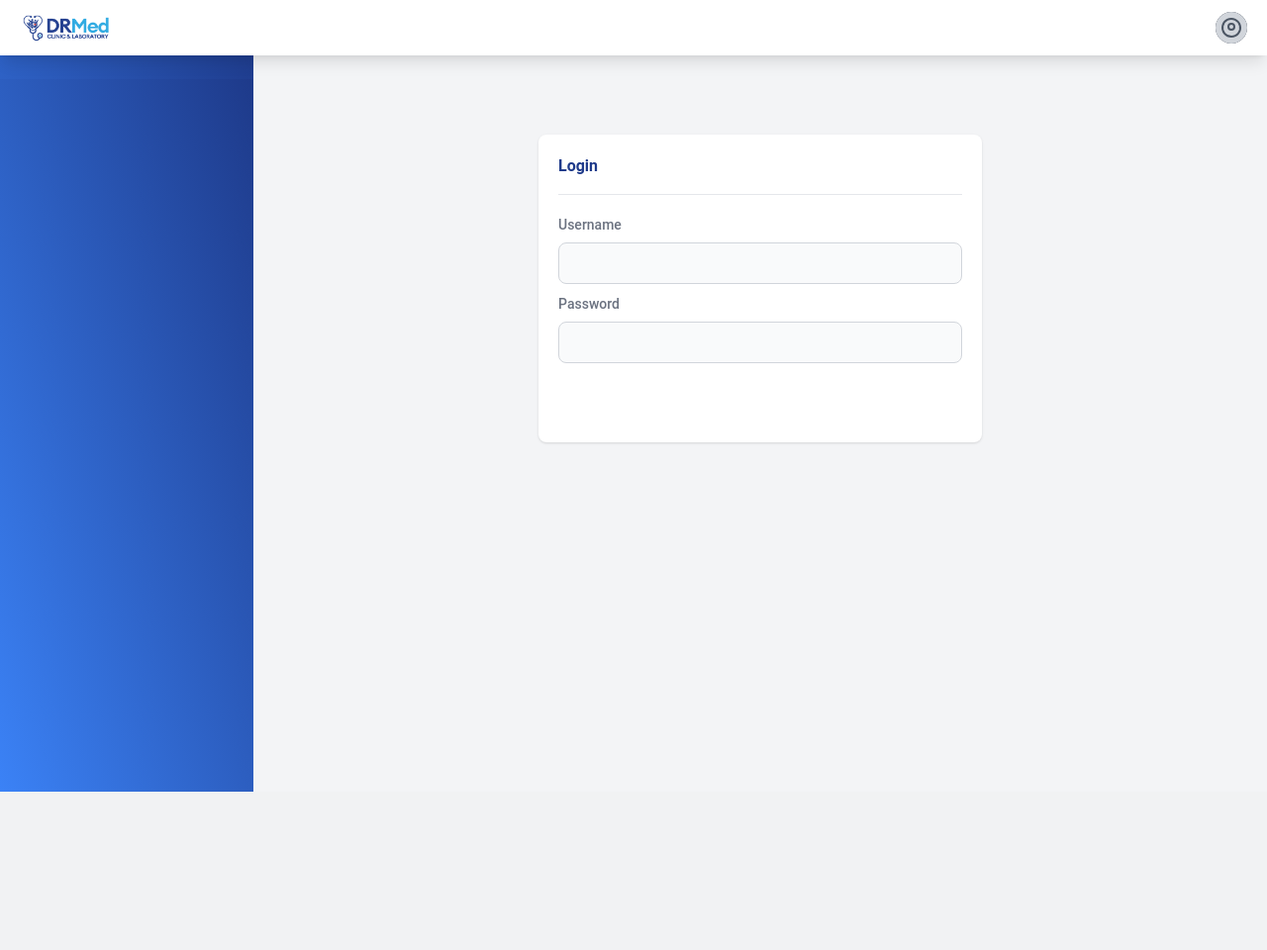
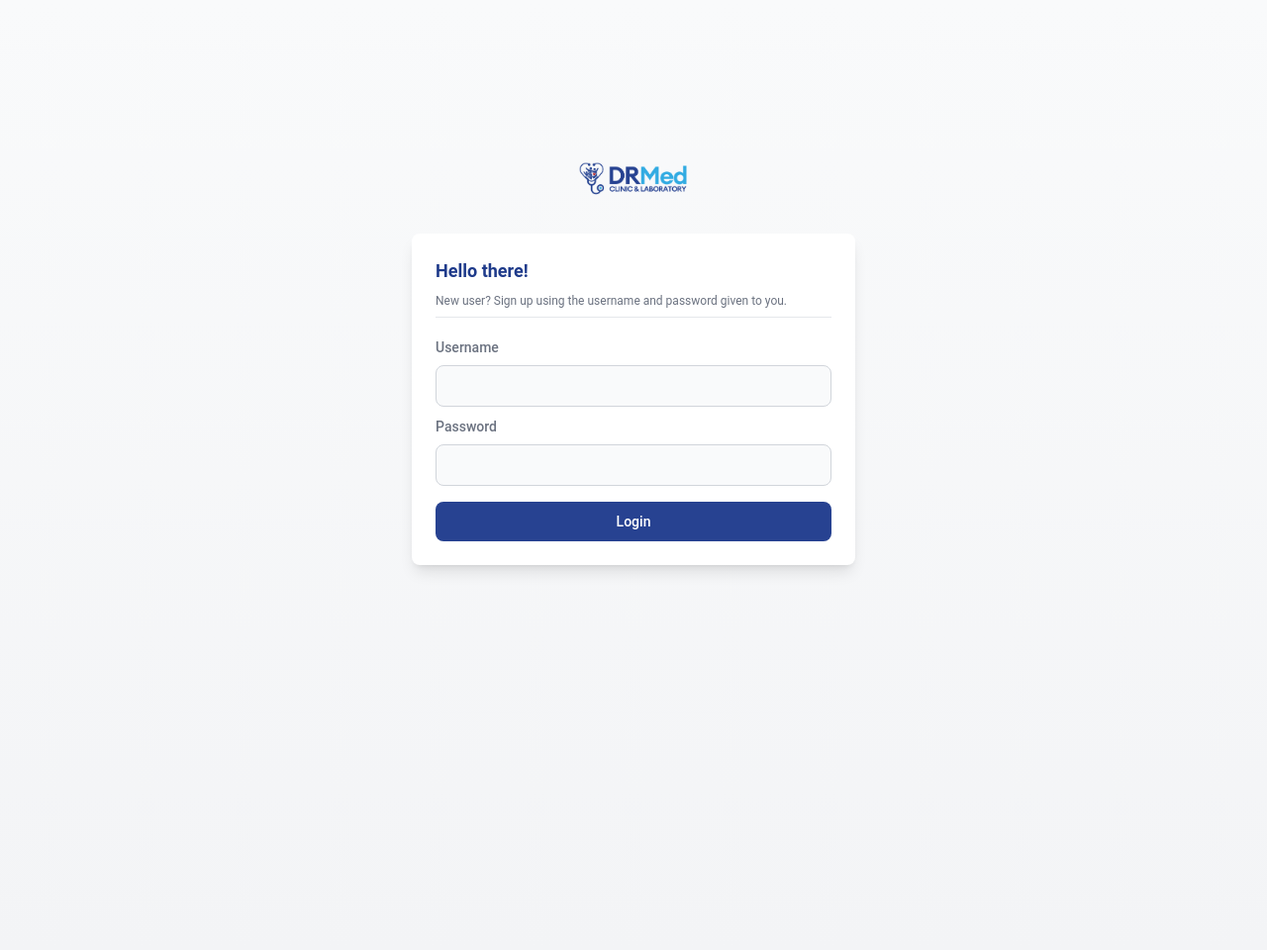
Before and after one commit to daveigh-abogado/drmedlab, a Django app: page /login/ in a window 1280 px wide. Shown: the whole page at 99% size. Before the commit the page ends 800 px from the top, so only its background shows below. Run offline with Django 5.2, Linux system fonts and the light colour scheme; style sheets or scripts are compiled from the project's sources; some libraries are stand-ins or nearby versions.

Commit message:
Login + Register + Edit User

```diff
--- a/labreqsys/templates/labreqsys/forbidden.html
+++ b/labreqsys/templates/labreqsys/forbidden.html
@@ -1,5 +1,5 @@
 {% extends 'labreqsys/base.html' %}
-{% block content %}
+
 <div class="relative p-4 w-full max-w-6xl h-full md:h-auto mx-auto mt-10">
     <div class="relative p-4 bg-white rounded-lg shadow sm:p-5 max-w-md mx-auto">
         <div class="flex justify-between items-center pb-4 mb-4 rounded-t border-b sm:mb-5">
--- a/labreqsys/templates/labreqsys/login.html
+++ b/labreqsys/templates/labreqsys/login.html
@@ -1,13 +1,42 @@
-{% extends 'labreqsys/base.html' %}
+
 {# For form field styling with add_class filter (see README) #}
 {% load widget_tweaks %}
-{% block content %}
-<div class="relative p-4 w-full max-w-6xl h-full md:h-auto mx-auto mt-10">
-    <div class="relative p-4 bg-white rounded-lg shadow sm:p-5 max-w-md mx-auto">
-        <div class="flex justify-between items-center pb-4 mb-4 rounded-t border-b sm:mb-5">
-            <h3 class="text-mm font-semibold text-blue-900">
-                Login
+
+{% load static tailwind_tags %} <!--make sure you have a tailwind tag here-->
+{% load user_tags %}
+
+<!DOCTYPE html>
+<html lang="en">
+	<head>
+    <title>Patient record</title>
+		<meta charset="UTF-8">
+		<meta name="viewport" content="width=device-width, initial-scale=1.0">
+		<meta http-equiv="X-UA-Compatible" content="ie=edge">
+		{% tailwind_css %} <!--make sure you have a tailwind tag here-->
+        <script src="https://cdnjs.cloudflare.com/ajax/libs/flowbite/1.6.5/flowbite.min.js"></script>
+        <script src="{% static 'flowbite/flowbite.min.js' %}"></script>
+        <link href="styles.css" rel="stylesheet">
+	</head>
+
+    <body class="h-screen bg-gradient-to-b from-gray-50 to-gray-100">
+
+        <!-- LOGO (Centered) -->
+        <div class="flex justify-center mt-40">
+            <a href="/" class="inline-flex">
+                <img src="{% static 'images/drmed_full.png' %}" class="h-10" alt="DRMed Logo" />
+            </a>
+        </div>
+
+        <div class="relative p-4 w-full max-w-6xl h-full md:h-auto mx-auto mt-5">
+            <div class="relative p-6 bg-white rounded-lg  sm:p-6 max-w-md mx-auto shadow-lg">
+
+                <div class="flex justify-between items-center rounded-t">
+                    <h3 class="text-lg font-semibold text-blue-900">
+                        Hello there!
                     </h3>
+                </div>
+                <div class="flex justify-between items-center pb-2 pt-2 border-b sm:mb-5">
+                    <div class="text-xs text-gray-500">New user? Sign up using the username and password given to you.</div>
                 </div>
                 <form method="post" class="gap-2.5">{% csrf_token %}
                     <div class="grid gap-2.5 mb-4">
@@ -16,19 +45,27 @@
                             <label class="block mb-2 text-left text-sm font-medium text-gray-500">{{ field.label }}</label>
                             {{ field|add_class:'bg-gray-50 border border-gray-300 text-gray-900 text-sm rounded-lg focus:ring-primary-600 focus:border-primary-600 block w-full p-2.5' }}
                             {% if field.errors %}
-                        <p class="text-red-500 text-xs mt-1">{{ field.errors|striptags }}</p>
+                                <p class="text-red-600 text-xs mt-1">{{ field.errors|striptags }}</p>
                             {% endif %}
                         </div>
                         {% endfor %}
                     </div>
-            <button type="submit" class="w-full justify-center text-white inline-flex items-center bg-primary-700 hover:bg-primary-800 focus:ring-4 focus:outline-none focus:ring-primary-300 font-medium rounded-lg text-sm px-5 py-2.5 text-center ">
-                <svg class="mr-1 -ml-1 w-6 h-6" fill="currentColor" viewBox="0 0 20 20" xmlns="http://www.w3.org/2000/svg"><path fill-rule="evenodd" d="M10 5a1 1 0 011 1v3h3a1 1 0 110 2h-3v3a1 1 0 11-2 0v-3H6a1 1 0 110-2h3V6a1 1 0 011-1z" clip-rule="evenodd"></path></svg>
+                    <button type="submit" class="w-full justify-center text-white inline-flex items-center bg-myblue-primary font-medium rounded-lg text-sm px-5 py-2.5 text-center ">
                         Login
                     </button>
                     {% if form.non_field_errors %}
-                <div class="mt-4 text-red-600 text-center text-sm">{{ form.non_field_errors }}</div>
+                        <div class="mt-4 text-red-600 text-center text-sm">{{ form.non_field_errors }} If errors still persist, please contact admin</div>
                     {% endif %}
                 </form>
             </div>
         </div>
-{% endblock %}
+    </body>
+
+</html>
+
+
+<script>
+    document.getElementById("patientRecordLink").addEventListener("click", function() {
+        this.classList.add("bg-blue-300", "text-blue-900");
+    });
+</script>
```
Also changed, not shown: labreqsys/templates/labreqsys/edit_user_profile.html (+4 -4 lines), labreqsys/templates/labreqsys/register.html (+6 -5 lines). Lines whose indentation alone changed are shown as unchanged.
